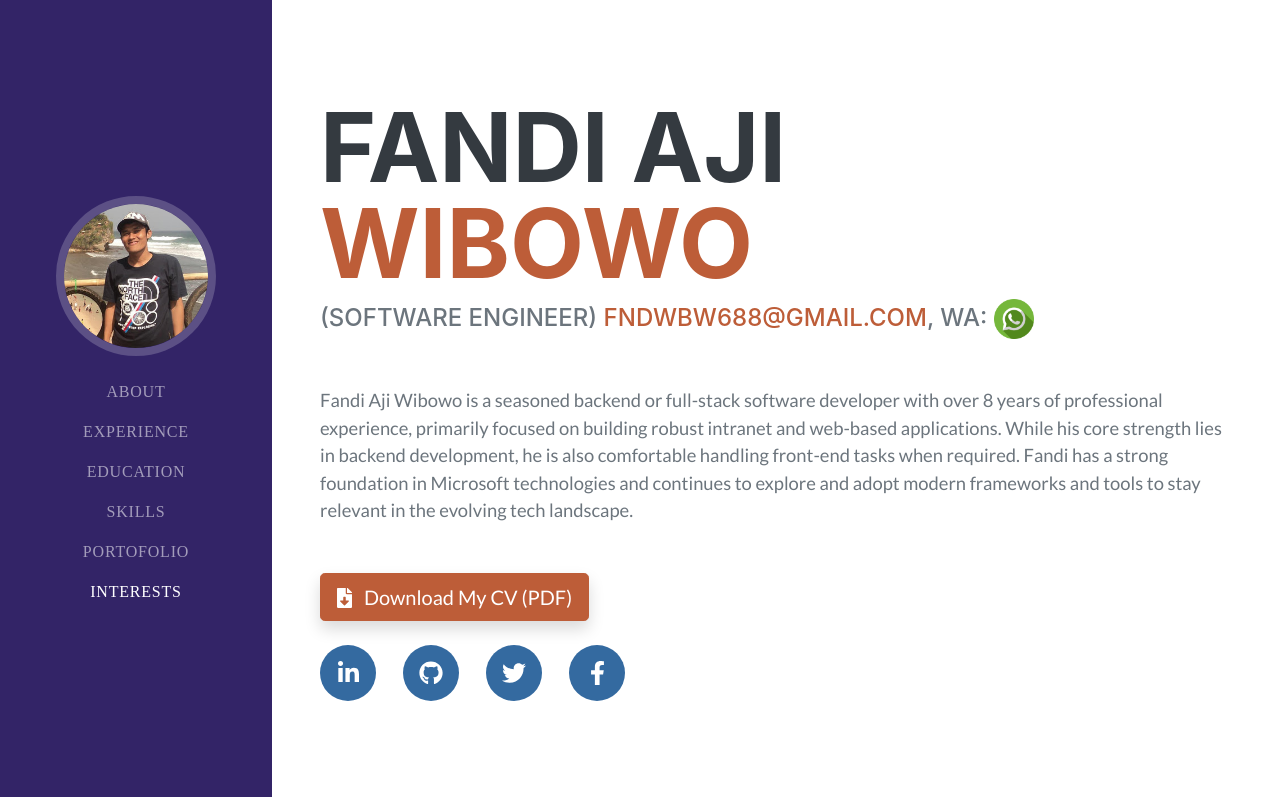
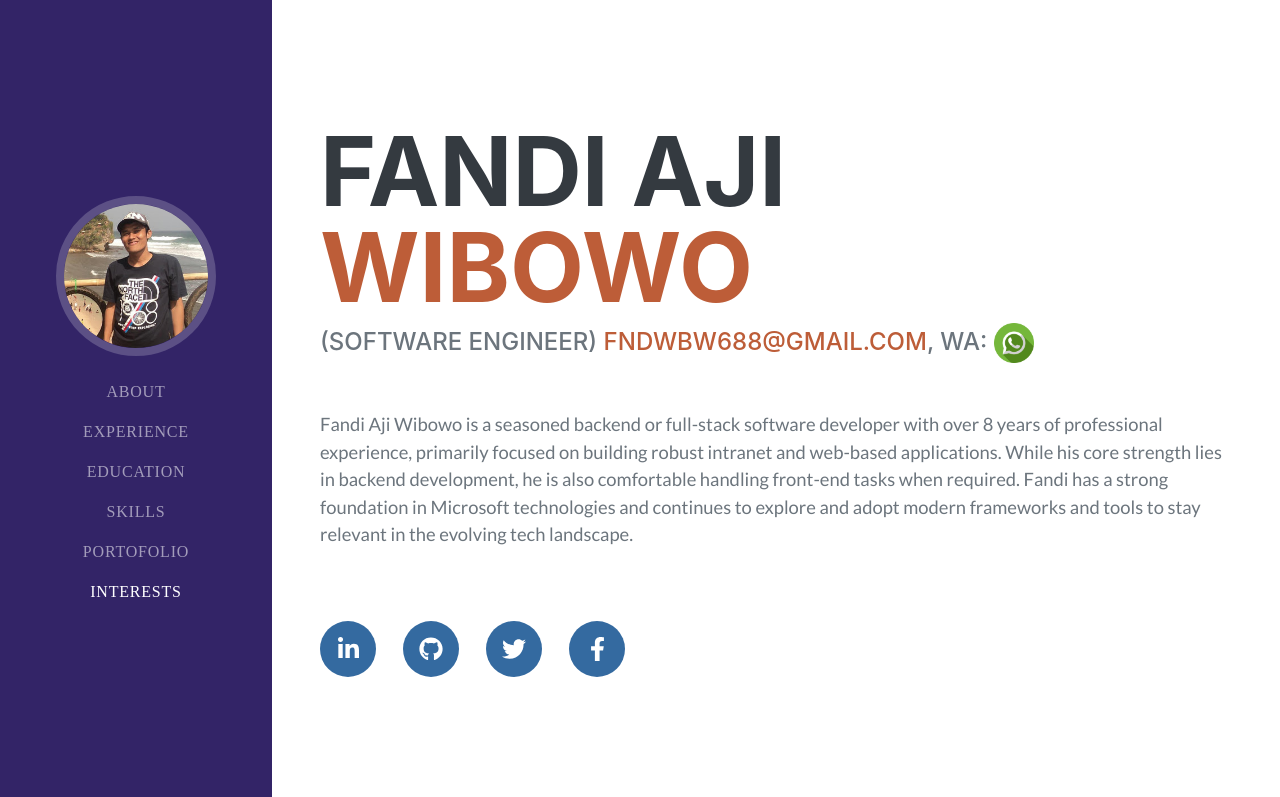
Before and after one commit to fandiaji45/FandiAjiWibowo, a plain HTML site: page index.html in a window 1280 px wide. Shown: the top 797 px of the page. Drawn offline with nearby package versions, Linux system fonts and the light colour scheme; a web font is replaced by a local one.

Commit message:
update project

```diff
--- a/index.html
+++ b/index.html
@@ -72,11 +72,11 @@
                     with over 8 years of professional experience, primarily focused on building robust intranet and web-based applications. While his core strength lies in backend development, he is also comfortable handling front-end tasks when required. Fandi has a strong foundation in Microsoft technologies and continues to explore and adopt modern frameworks and tools to stay relevant in the evolving tech landscape.
 
                 </p>
-                <div class="mt-3">
+                <!-- <div class="mt-3">
                   <a class="btn btn-primary btn-lg shadow" href="assets/cv-fandi.pdf" target="_blank" download>
                     <i style="color:#ffff;" class="fas fa-file-download me-2"></i> <label style="color:#ffff;">Download My CV (PDF)</label>
                   </a>
-                </div>
+                </div> -->
                 <br>
 
                 <div class="social-icons">
```
